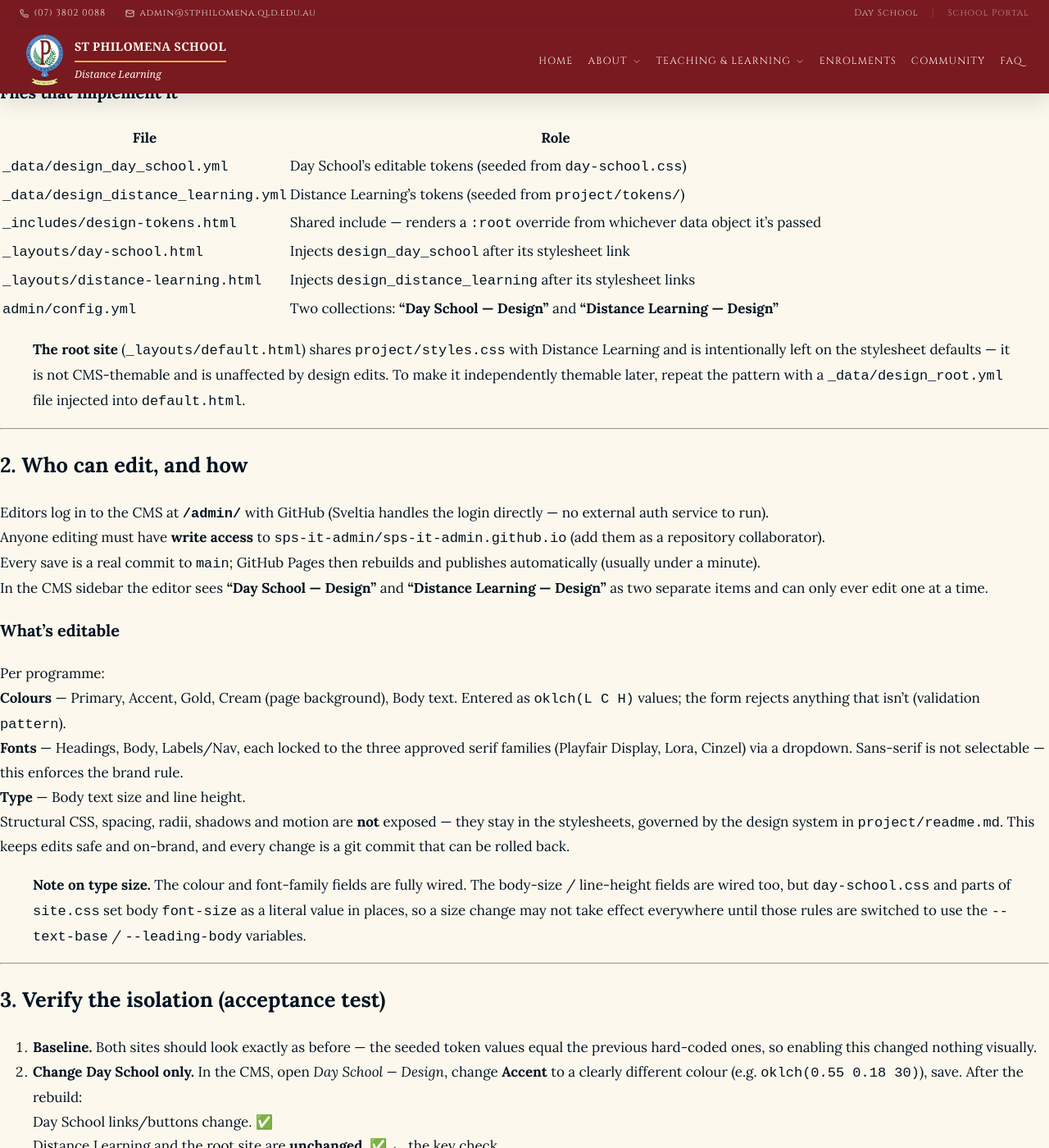
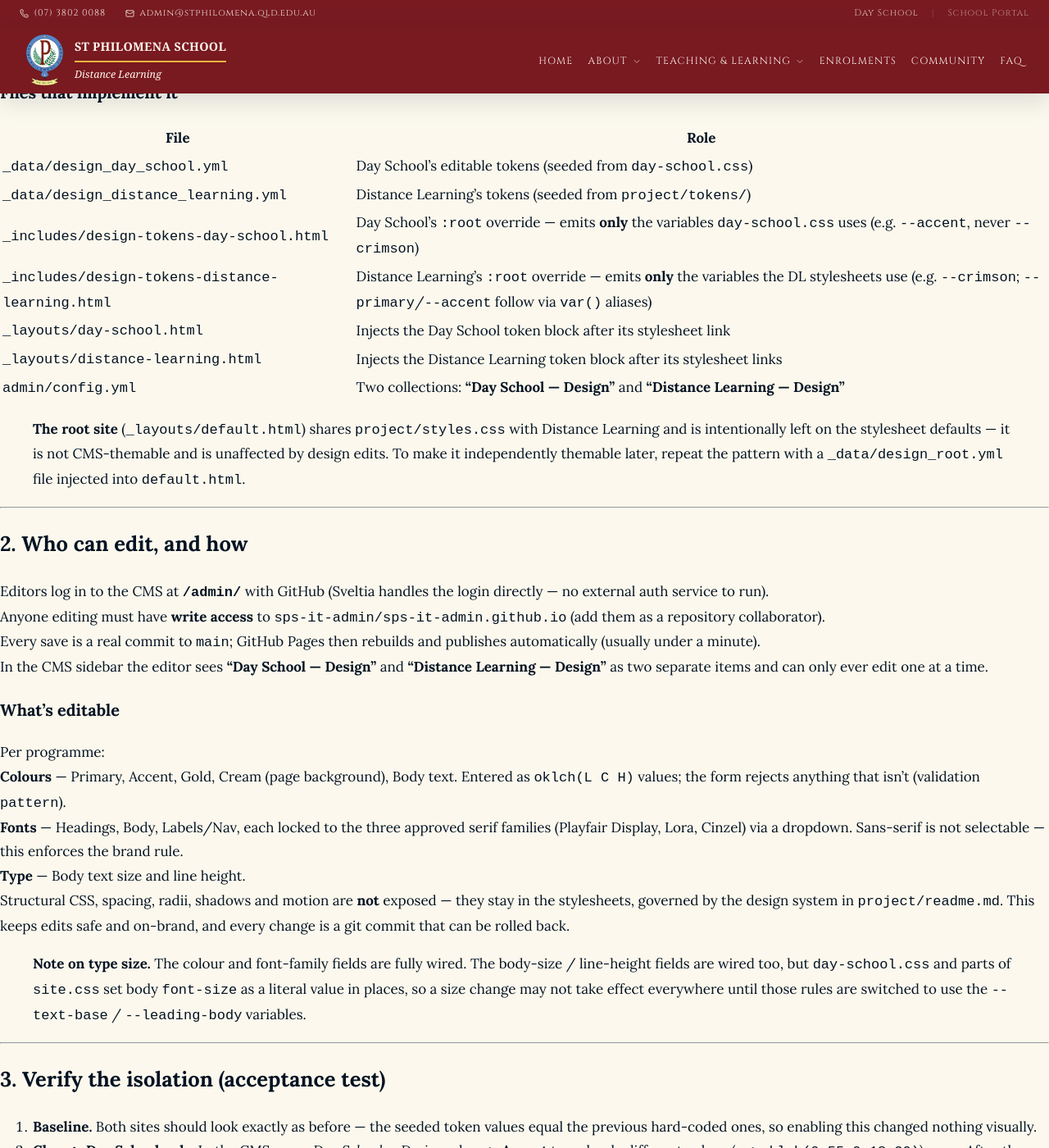
Before and after one commit to sps-it-admin/sps-it-admin.github.io, a Jekyll site: the page built from docs/design-management-procedure.md, in a window 1280 px wide and 1400 px high, scrolled down 764 px. Shown: the whole window at 82% size. Built offline with Jekyll 4.4.1, drawn with Linux system fonts in a browser that asks for light colours; some web fonts are replaced; our own code applies the rules of GitHub Pages for plain Markdown files; some of the changed text lies outside the part shown.

Commit message:
Split shared token include into separate per-site token blocks
Replace the single shared _includes/design-tokens.html with two
site-specific includes so each site's :root override emits only the
variables its own stylesheet uses: Day School emits --accent (never
--crimson); Distance Learning emits --crimson (with --primary/--accent
following via colours.css var() aliases). Values are unchanged, so this is
a visual no-op; verified by rebuild that neither block carries the other
site's variables and isolation still holds.

Co-Authored-By: Claude Opus 4.8 <noreply@anthropic.com>
Claude-Session: https://claude.ai/code/session_01KrdQZ3VE7yvNXQvadgP2Z8

```diff
--- a/_layouts/day-school.html
+++ b/_layouts/day-school.html
@@ -12,7 +12,7 @@
   <link rel="preconnect" href="https://fonts.gstatic.com" crossorigin>
   <link href="https://fonts.googleapis.com/css2?family=Playfair+Display:ital,wght@0,400;0,500;0,600;0,700;0,800;0,900;1,400;1,500;1,600&family=Lora:ital,wght@0,400;0,500;0,600;0,700;1,400;1,500;1,600&family=Cinzel:wght@400;500;600;700&display=swap" rel="stylesheet">
   <link rel="stylesheet" href="/day-school.css">
-  {% include design-tokens.html design=site.data.design_day_school %}
+  {% include design-tokens-day-school.html %}
 </head>
 <body>
 
--- a/_layouts/distance-learning.html
+++ b/_layouts/distance-learning.html
@@ -14,7 +14,7 @@
   <link rel="icon" href="/project/assets/favicon.ico">
   <link rel="stylesheet" href="/project/styles.css">
   <link rel="stylesheet" href="/site.css">
-  {% include design-tokens.html design=site.data.design_distance_learning %}
+  {% include design-tokens-distance-learning.html %}
 </head>
 <body>
 
--- a/docs/design-management-procedure.md
+++ b/docs/design-management-procedure.md
@@ -40,9 +40,10 @@ _layouts/distance-learning.html  → reads _data/design_distance_learning.yml
 |------|------|
 | `_data/design_day_school.yml` | Day School's editable tokens (seeded from `day-school.css`) |
 | `_data/design_distance_learning.yml` | Distance Learning's tokens (seeded from `project/tokens/`) |
-| `_includes/design-tokens.html` | Shared include — renders a `:root` override from whichever data object it's passed |
-| `_layouts/day-school.html` | Injects `design_day_school` after its stylesheet link |
-| `_layouts/distance-learning.html` | Injects `design_distance_learning` after its stylesheet links |
+| `_includes/design-tokens-day-school.html` | Day School's `:root` override — emits **only** the variables `day-school.css` uses (e.g. `--accent`, never `--crimson`) |
+| `_includes/design-tokens-distance-learning.html` | Distance Learning's `:root` override — emits **only** the variables the DL stylesheets use (e.g. `--crimson`; `--primary`/`--accent` follow via `var()` aliases) |
+| `_layouts/day-school.html` | Injects the Day School token block after its stylesheet link |
+| `_layouts/distance-learning.html` | Injects the Distance Learning token block after its stylesheet links |
 | `admin/config.yml` | Two collections: **"Day School — Design"** and **"Distance Learning — Design"** |
 
 > **The root site** (`_layouts/default.html`) shares `project/styles.css` with
@@ -113,7 +114,9 @@ layout — recheck the layout wiring in Section 1.
 ## 4. Extending it
 
 - **Add a token** (e.g. `--gold-bright`): add it to **both** design data files, map
-  it in `_includes/design-tokens.html`, and add a field to **both** Design
+  it in **each** site's include (`_includes/design-tokens-day-school.html` and
+  `_includes/design-tokens-distance-learning.html`) — emitting only the variable
+  names that site's stylesheet actually uses — and add a field to **both** Design
   collections in `admin/config.yml`. Keep the two programmes symmetrical.
 - **Theme the root site too:** create `_data/design_root.yml`, add a
   "Root Site — Design" collection, and include it in `_layouts/default.html`.
```
Also changed, not shown: _includes/design-tokens-day-school.html (renamed from _includes/design-tokens.html, +6 -7 lines), _includes/design-tokens-distance-learning.html (added, +23 -0 lines).
